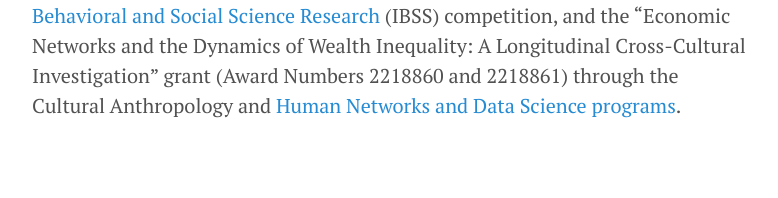
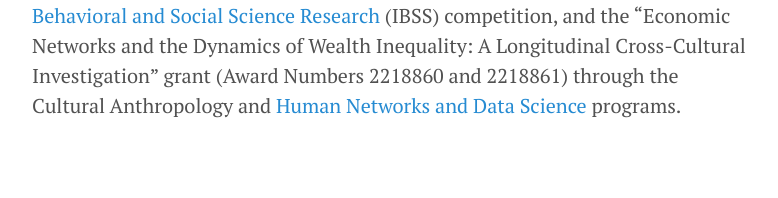
Before and after one commit to endowproject/endowproject.github.io, a Jekyll site: the page built from about-us.md, in a window 1280 px wide. Shown: the part 871-1069 px from the top of the page, without its empty margins (248-1026 px from the left). Built offline with Jekyll 4.4.1, drawn with Linux system fonts in a browser that asks for light colours.

```diff
--- a/about-us.md
+++ b/about-us.md
@@ -13,4 +13,4 @@ Our Co-Directors are [Jeremy Koster](https://researchdirectory.uc.edu/p/kosterjy
 
 Over 40 researchers are collecting data for ENDOW from their fieldsites -- see the [Fieldsites page](https://endowproject.github.io/fieldsites/) for a full list.
 
-We are lucky to have been funded by the US [National Science Foundation](https://www.nsf.gov/) grant "The Effect of Social Networks on Inequality: A Longitudinal Cross-Cultural Investigation" (Award Number 1743019) through the [Interdisciplinary Behavioral and Social Science Research](https://www.nsf.gov/funding/pgm_summ.jsp?pims_id=504832) (IBSS) competition, and the "Economic Networks and the Dynamics of Wealth Inequality: A Longitudinal Cross-Cultural Investigation" grant (Award Numbers 2218860 and 2218861) through the Cultural Anthropology and [Human Networks and Data Science programs](https://beta.nsf.gov/funding/opportunities/human-networks-data-science-hnds).
+We are lucky to have been funded by the US [National Science Foundation](https://www.nsf.gov/) grant "The Effect of Social Networks on Inequality: A Longitudinal Cross-Cultural Investigation" (Award Number 1743019) through the [Interdisciplinary Behavioral and Social Science Research](https://www.nsf.gov/funding/pgm_summ.jsp?pims_id=504832) (IBSS) competition, and the "Economic Networks and the Dynamics of Wealth Inequality: A Longitudinal Cross-Cultural Investigation" grant (Award Numbers 2218860 and 2218861) through the Cultural Anthropology and [Human Networks and Data Science](https://beta.nsf.gov/funding/opportunities/human-networks-data-science-hnds) programs.
```
